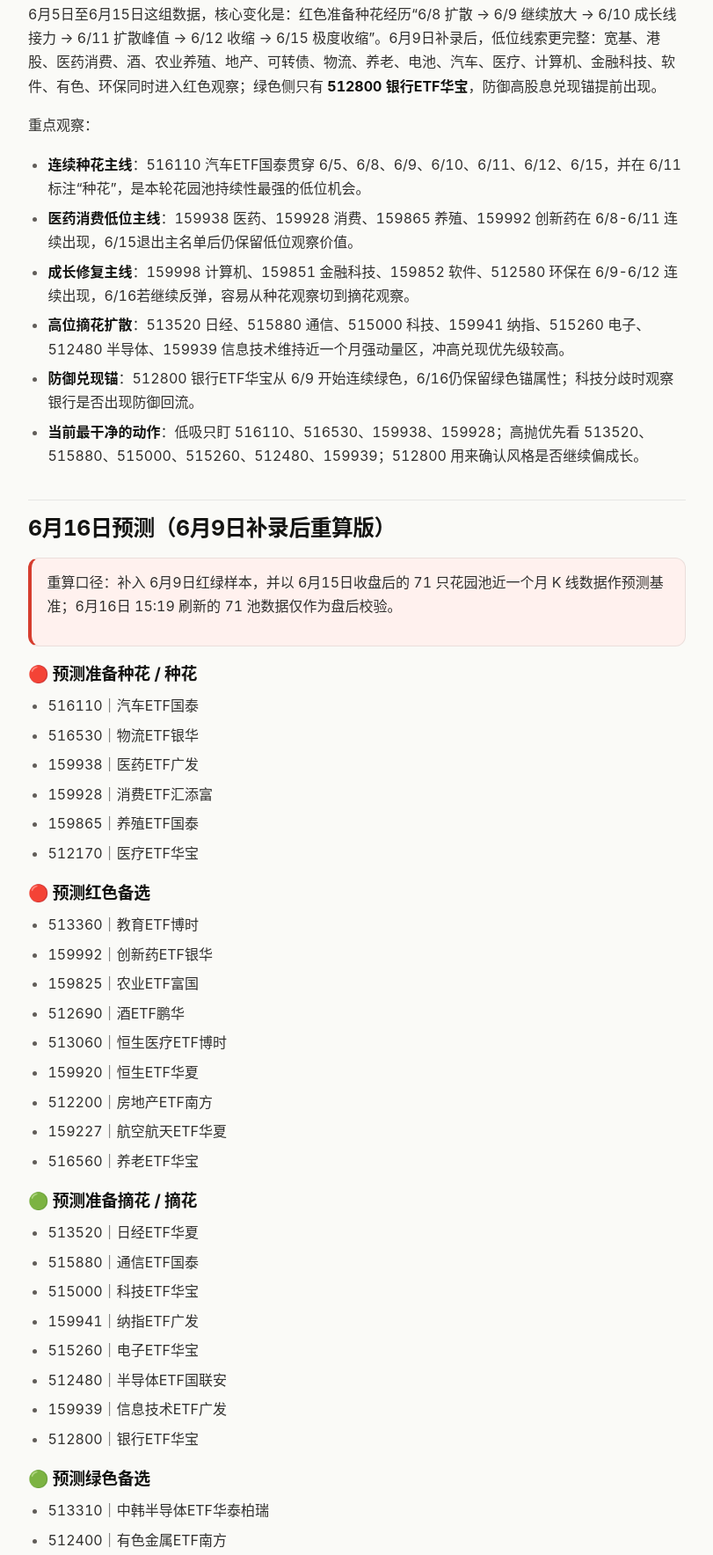
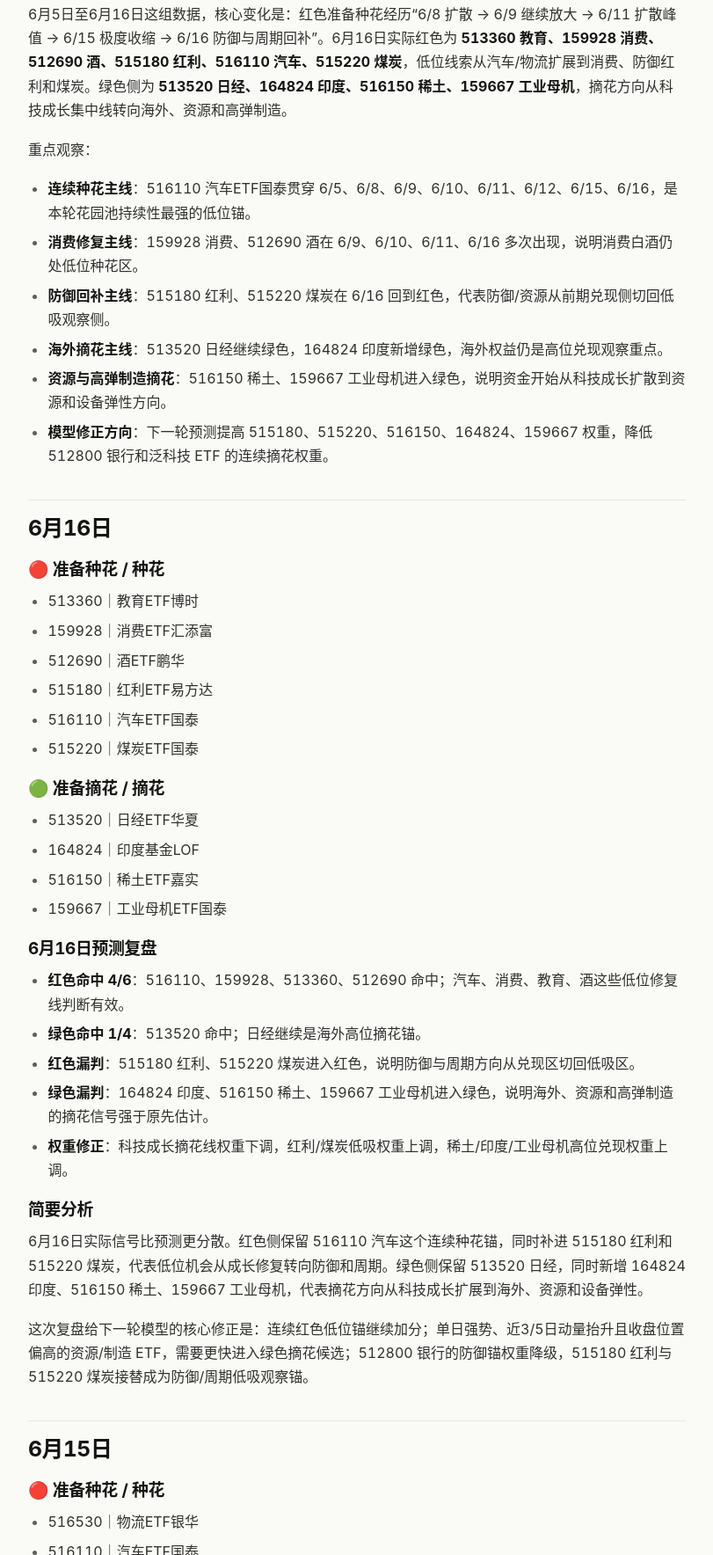
Before and after one commit to brucelau1987cn/etf-rotation-blog, an Astro site: page /blog/garden/etf-garden in a window 1280 px wide. Shown: the part 1211-2979 px from the top of the page at 88% size, without its empty margins (88-899 px from the left). Built offline with nearby package versions, Linux system fonts and the light colour scheme; Astro itself is replaced by a stand-in of ours.

Commit message:
ETF花园同步6月16日实际信号复盘

```diff
--- a/src/content/blog/garden/etf-garden.md
+++ b/src/content/blog/garden/etf-garden.md
@@ -27,84 +27,48 @@ category: 'ETF花园'
 
 ## 阶段结论
 
-6月5日至6月15日这组数据，核心变化是：红色准备种花经历“6/8 扩散 → 6/9 继续放大 → 6/10 成长线接力 → 6/11 扩散峰值 → 6/12 收缩 → 6/15 极度收缩”。6月9日补录后，低位线索更完整：宽基、港股、医药消费、酒、农业养殖、地产、可转债、物流、养老、电池、汽车、医疗、计算机、金融科技、软件、有色、环保同时进入红色观察；绿色侧只有 **512800 银行ETF华宝**，防御高股息兑现锚提前出现。
+6月5日至6月16日这组数据，核心变化是：红色准备种花经历“6/8 扩散 → 6/9 继续放大 → 6/11 扩散峰值 → 6/15 极度收缩 → 6/16 防御与周期回补”。6月16日实际红色为 **513360 教育、159928 消费、512690 酒、515180 红利、516110 汽车、515220 煤炭**，低位线索从汽车/物流扩展到消费、防御红利和煤炭。绿色侧为 **513520 日经、164824 印度、516150 稀土、159667 工业母机**，摘花方向从科技成长集中线转向海外、资源和高弹制造。
 
 重点观察：
 
-- **连续种花主线**：516110 汽车ETF国泰贯穿 6/5、6/8、6/9、6/10、6/11、6/12、6/15，并在 6/11 标注“种花”，是本轮花园池持续性最强的低位机会。
-- **医药消费低位主线**：159938 医药、159928 消费、159865 养殖、159992 创新药在 6/8-6/11 连续出现，6/15退出主名单后仍保留低位观察价值。
-- **成长修复主线**：159998 计算机、159851 金融科技、159852 软件、512580 环保在 6/9-6/12 连续出现，6/16若继续反弹，容易从种花观察切到摘花观察。
-- **高位摘花扩散**：513520 日经、515880 通信、515000 科技、159941 纳指、515260 电子、512480 半导体、159939 信息技术维持近一个月强动量区，冲高兑现优先级较高。
-- **防御兑现锚**：512800 银行ETF华宝从 6/9 开始连续绿色，6/16仍保留绿色锚属性；科技分歧时观察银行是否出现防御回流。
-- **当前最干净的动作**：低吸只盯 516110、516530、159938、159928；高抛优先看 513520、515880、515000、515260、512480、159939；512800 用来确认风格是否继续偏成长。
+- **连续种花主线**：516110 汽车ETF国泰贯穿 6/5、6/8、6/9、6/10、6/11、6/12、6/15、6/16，是本轮花园池持续性最强的低位锚。
+- **消费修复主线**：159928 消费、512690 酒在 6/9、6/10、6/11、6/16 多次出现，说明消费白酒仍处低位种花区。
+- **防御回补主线**：515180 红利、515220 煤炭在 6/16 回到红色，代表防御/资源从前期兑现侧切回低吸观察侧。
+- **海外摘花主线**：513520 日经继续绿色，164824 印度新增绿色，海外权益仍是高位兑现观察重点。
+- **资源与高弹制造摘花**：516150 稀土、159667 工业母机进入绿色，说明资金开始从科技成长扩散到资源和设备弹性方向。
+- **模型修正方向**：下一轮预测提高 515180、515220、516150、164824、159667 权重，降低 512800 银行和泛科技 ETF 的连续摘花权重。
 
-## 6月16日预测（6月9日补录后重算版）
+## 6月16日
 
-> 重算口径：补入 6月9日红绿样本，并以 6月15日收盘后的 71 只花园池近一个月 K 线数据作预测基准；6月16日 15:19 刷新的 71 池数据仅作为盘后校验。
-
-### 🔴 预测准备种花 / 种花
-
-- 516110｜汽车ETF国泰
-- 516530｜物流ETF银华
-- 159938｜医药ETF广发
-- 159928｜消费ETF汇添富
-- 159865｜养殖ETF国泰
-- 512170｜医疗ETF华宝
-
-### 🔴 预测红色备选
+### 🔴 准备种花 / 种花
 
 - 513360｜教育ETF博时
-- 159992｜创新药ETF银华
-- 159825｜农业ETF富国
+- 159928｜消费ETF汇添富
 - 512690｜酒ETF鹏华
-- 513060｜恒生医疗ETF博时
-- 159920｜恒生ETF华夏
-- 512200｜房地产ETF南方
-- 159227｜航空航天ETF华夏
-- 516560｜养老ETF华宝
+- 515180｜红利ETF易方达
+- 516110｜汽车ETF国泰
+- 515220｜煤炭ETF国泰
 
-### 🟢 预测准备摘花 / 摘花
+### 🟢 准备摘花 / 摘花
 
 - 513520｜日经ETF华夏
-- 515880｜通信ETF国泰
-- 515000｜科技ETF华宝
-- 159941｜纳指ETF广发
-- 515260｜电子ETF华宝
-- 512480｜半导体ETF国联安
-- 159939｜信息技术ETF广发
-- 512800｜银行ETF华宝
+- 164824｜印度基金LOF
+- 516150｜稀土ETF嘉实
+- 159667｜工业母机ETF国泰
 
-### 🟢 预测绿色备选
+### 6月16日预测复盘
 
-- 513310｜中韩半导体ETF华泰柏瑞
-- 512400｜有色金属ETF南方
-- 159998｜计算机ETF天弘
-- 159851｜金融科技ETF华宝
-- 159852｜软件ETF嘉实
-- 512580｜环保ETF广发
-- 159755｜电池ETF广发
+- **红色命中 4/6**：516110、159928、513360、512690 命中；汽车、消费、教育、酒这些低位修复线判断有效。
+- **绿色命中 1/4**：513520 命中；日经继续是海外高位摘花锚。
+- **红色漏判**：515180 红利、515220 煤炭进入红色，说明防御与周期方向从兑现区切回低吸区。
+- **绿色漏判**：164824 印度、516150 稀土、159667 工业母机进入绿色，说明海外、资源和高弹制造的摘花信号强于原先估计。
+- **权重修正**：科技成长摘花线权重下调，红利/煤炭低吸权重上调，稀土/印度/工业母机高位兑现权重上调。
 
-### 预测分析
+### 简要分析
 
-补入 6月9日后，6月16日预测从“红色极度收缩”调整为“红色核心收缩、备选扩容，绿色摘花继续扩散”。516110 汽车、516530 物流是红色主锚；159938 医药、159928 消费、159865 养殖、512170 医疗在 6/8-6/11 多次出现，属于低位反复接近目标价的二线种花池。
+6月16日实际信号比预测更分散。红色侧保留 516110 汽车这个连续种花锚，同时补进 515180 红利和 515220 煤炭，代表低位机会从成长修复转向防御和周期。绿色侧保留 513520 日经，同时新增 164824 印度、516150 稀土、159667 工业母机，代表摘花方向从科技成长扩展到海外、资源和设备弹性。
 
-绿色侧维持更强确定性。513520 日经、515880 通信、515000 科技、159941 纳指、515260 电子、512480 半导体、159939 信息技术都是近一个月强动量方向，冲高后进入摘花观察更合理。512800 银行从 6/9 开始连续绿色，是防御资产兑现锚。159998 计算机、159851 金融科技、159852 软件、512580 环保、159755 电池属于红转绿候选：前期在低位种花池，6/16若继续强修复，高位兑现信号会抬升。
-
-### 6月16日盘后校验
-
-- 科技成长继续走强：515880 通信 +2.37%，515000 科技 +1.20%，515260 电子 +0.84%，512480 半导体 +1.03%，159939 信息技术 +1.41%，绿色摘花方向验证较好。
-- 低位消费医药继续偏弱：159938 医药 -1.39%，159928 消费 -1.99%，159865 养殖 -1.16%，512170 医疗 -1.35%，红色低吸池仍在低位。
-- 连续种花锚分化：516110 汽车 -1.76%，仍在低位；516530 物流 -3.20%，低吸信号延续但短线承接偏弱。
-- 512800 银行 -1.25%，防御兑现锚继续有效。
-- 159998 计算机 +0.41%、159851 金融科技 +0.62%、159852 软件 0.00%，红转绿候选进入观察区，强度弱于通信/电子主线。
-
-### 明日验证点
-
-1. 516110、516530 是否继续留在红色侧，验证低位种花锚是否稳定。
-2. 159938、159928、159865、512170 是否继续低位震荡，决定医药消费是否保留二线种花资格。
-3. 515880、515260、512480、159939 是否冲高转入摘花，确认科技成长是否短线过热。
-4. 512800 是否继续绿色，判断防御高股息资金是否延续撤出。
-5. 159998、159851、159852 是否完成红转绿，这是成长低位线向高位兑现线迁移的关键样本。
+这次复盘给下一轮模型的核心修正是：连续红色低位锚继续加分；单日强势、近3/5日动量抬升且收盘位置偏高的资源/制造 ETF，需要更快进入绿色摘花候选；512800 银行的防御锚权重降级，515180 红利与515220 煤炭接替成为防御/周期低吸观察锚。
 
 ## 6月15日
 
```
